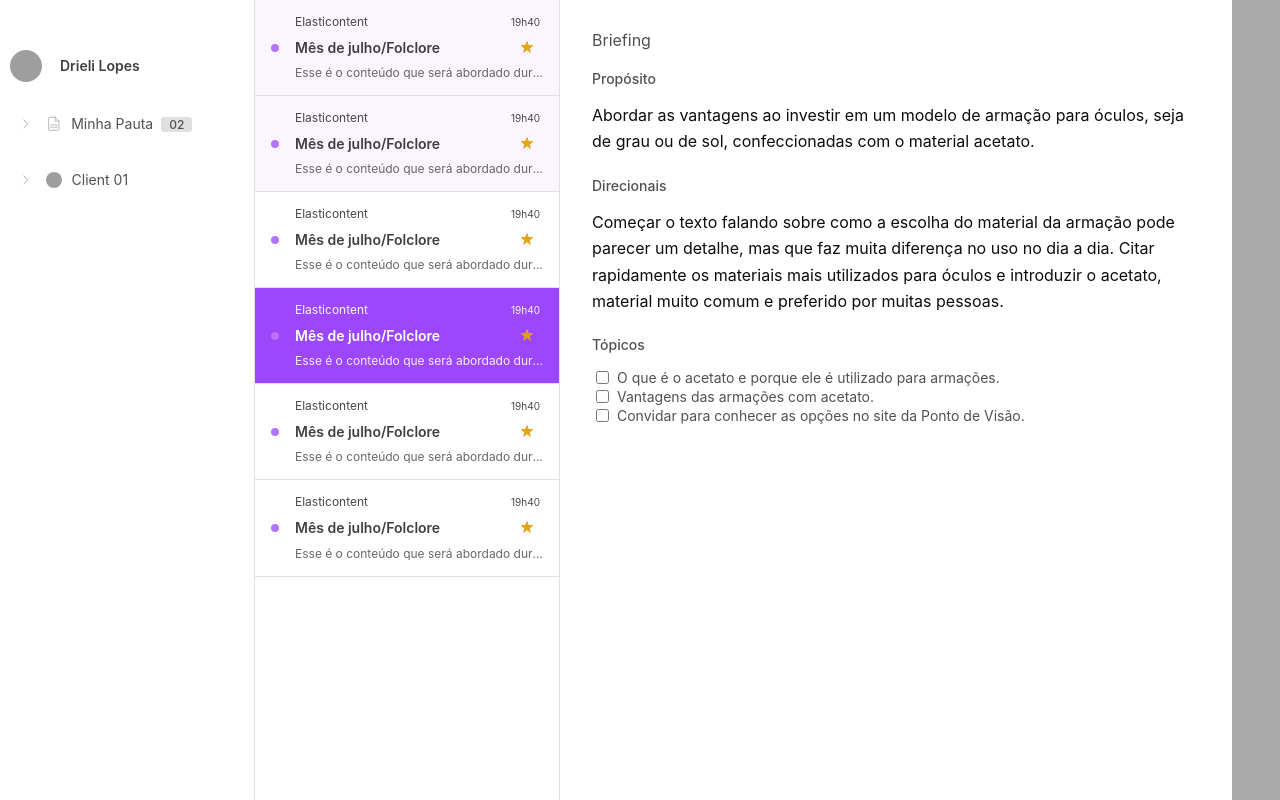
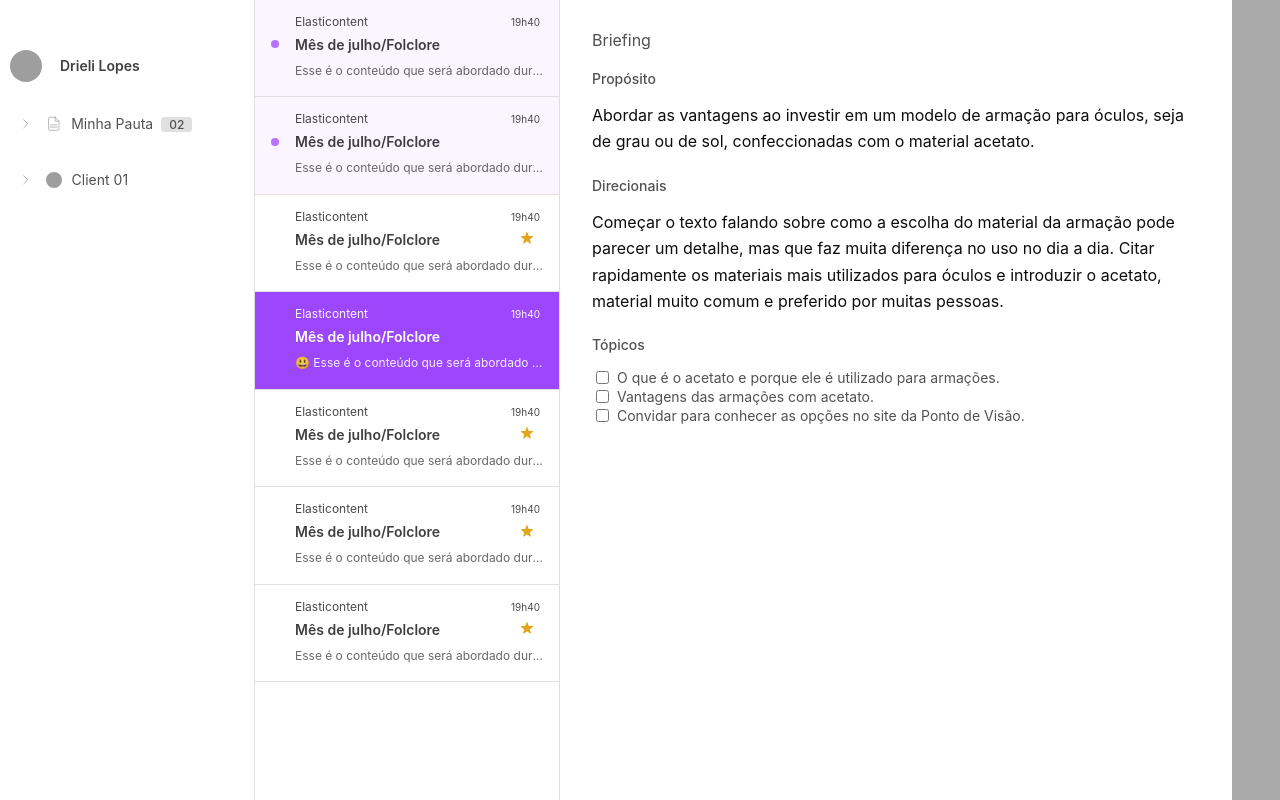
Before and after one commit to opauloh/elasticontent-front, a React (Create React App) app: page / in a window 1280 px wide. Built offline with nearby package versions, Linux system fonts and the light colour scheme; grey boxes are pictures that could not be loaded.

Commit message:
Cardlist loading from fake API using Redux

```diff
--- a/src/inbox/Card/index.tsx
+++ b/src/inbox/Card/index.tsx
@@ -6,18 +6,36 @@ import Status from '../../app/Status';
 
 type CardProps = {
   card: CardType;
+  toggleStarred: (
+    event: React.MouseEvent<HTMLDivElement>,
+    card: CardType
+  ) => void;
+  setActive: (event: React.MouseEvent<HTMLDivElement>, card: CardType) => void;
 };
 
-const Card: React.FC<CardProps> = ({ card }) => {
+const Card: React.FC<CardProps> = ({ card, toggleStarred, setActive }) => {
   return (
-    <Styled.Card active={card.active} new={card.new} status={card.status}>
-      <Styled.Status>
-        <Status />
-      </Styled.Status>
+    <Styled.Card
+      active={card.active}
+      new={card.new}
+      onClick={(e: React.MouseEvent<HTMLDivElement, MouseEvent>) =>
+        setActive(e, card)
+      }
+      status={card.status}>
+      {card.new && (
+        <Styled.Status>
+          <Status />
+        </Styled.Status>
+      )}
       <Styled.Company active={card.active}>{card.company}</Styled.Company>
       <Styled.DateTime active={card.active}>19h40</Styled.DateTime>
       <Styled.Title active={card.active}>Mês de julho/Folclore</Styled.Title>
-      <Styled.Favorite>
+      <Styled.Favorite
+        starred={card.starred}
+        onClick={(e: React.MouseEvent<HTMLDivElement, MouseEvent>) => {
+          e.stopPropagation();
+          toggleStarred(e, card);
+        }}>
         <IconStar />
       </Styled.Favorite>
       <Styled.Description active={card.active}>
--- a/src/inbox/Card/styled.ts
+++ b/src/inbox/Card/styled.ts
@@ -17,17 +17,18 @@ const Card = styled.div<{ active: boolean; new: boolean; status: string }>`
         "top-left top-line top-line top-right "
         "middle-left middle-line middle-line top-favorite"
         "bottom-left bottom-line bottom-line bottom-line";
-    grid-row-gap: ${spacingInline['$spacing-inline-nano']};
+    grid-row-gap: 0.3rem;
     grid-column-gap: ${spacingInline['$spacing-inline-xxxs']};
     border-bottom: 1px solid ${colors['$color-gray-10']};
-    ${(props) =>
-      props.active ? `background: ${colors['$color-brand-50']}` : ''};
-    cursor: pointer;
     ${(props) =>
       props.new
         ? `background: ${colors['$color-brand-10'].replace(', 1)', ', 0.3)')}`
         : ''};
+    ${(props) =>
+      props.active ? `background: ${colors['$color-brand-50']}` : ''};
     cursor: pointer;
+    cursor: pointer;
+    transition: all 0.2s ease;
 }
 `;
 
@@ -77,11 +78,16 @@ const Status = styled.div`
   grid-area: middle-left / middle-left / middle-left / middle-left;
 `;
 
-const Favorite = styled.div`
+const Favorite = styled.div<{ starred: boolean }>`
   grid-area: top-favorite / top-favorite / top-favorite / top-favorite;
-  color: ${colors['$color-yellow-30']};
+  color: ${(props) =>
+    props.starred ? colors['$color-yellow-30'] : colors['$color-gray-20']};
   text-align: center;
-  opacity: 0.95;
+  opacity: ${(props) => (props.starred ? 0.95 : 0)};
+  transition: all 0.4s ease;
+  ${Card}:hover & {
+    opacity: 0.95;
+  }
 `;
 
 const Description = styled.div<{ active: boolean }>`
@@ -94,6 +100,7 @@ const Description = styled.div<{ active: boolean }>`
     props.active ? colors['$color-white'] : colors['$color-gray-50']};
   opacity: ${(props) => (props.active ? 0.9 : 0.75)};
   mix-blend-mode: normal;
+  line-height: ${lineHeights['$line-height-sm']};
 `;
 
 export const Styled = {
--- a/src/inbox/Cardlist/index.tsx
+++ b/src/inbox/Cardlist/index.tsx
@@ -2,20 +2,38 @@ import React from 'react';
 import { Styled } from './styled';
 import Card from '../Card';
 import { CardType } from '../../types/CardType';
+import { useDispatch, useSelector } from 'react-redux';
+import {
+  handleToggleStarredInboxCard,
+  handleSetActiveInboxCard
+} from '../inboxActions';
 
+const Cardlist: React.FC = () => {
+  const dispatch = useDispatch();
+  const inbox = useSelector<{ inbox: CardType[] }, CardType[]>(
+    (state) => state.inbox
+  );
 
-type CardlistProps = {
-  cards: CardType[]
-}
+  const setActive = (event: React.MouseEvent<HTMLDivElement>, card: CardType) =>
+    dispatch(handleSetActiveInboxCard(card));
 
-const Cardlist: React.FC<CardlistProps> = ({ cards }) => {
+  const toggleStarred = (
+    event: React.MouseEvent<HTMLDivElement>,
+    card: CardType
+  ) => dispatch(handleToggleStarredInboxCard(card));
+
   return (
     <Styled.Cardlist>
-      {
-        cards.map((card: CardType) => <Card key={card.id} card={card} />)
-      }
+      {inbox.map((card: CardType) => (
+        <Card
+          key={card.id}
+          card={card}
+          toggleStarred={toggleStarred}
+          setActive={setActive}
+        />
+      ))}
     </Styled.Cardlist>
-  )
-}
+  );
+};
 
 export default Cardlist;
--- a/src/inbox/Cardlist/styled.ts
+++ b/src/inbox/Cardlist/styled.ts
@@ -12,6 +12,10 @@ const Cardlist = styled.div`
   display: flex;
   -webkit-box-align: stretch;
   flex-direction: column;
+  overflow-y: hidden;
+  &:hover {
+    overflow-y: auto;
+  }
 `;
 
 export const Styled = {
--- a/src/inbox/Inbox/index.tsx
+++ b/src/inbox/Inbox/index.tsx
@@ -1,120 +1,23 @@
-import React from 'react';
+import React, { useEffect } from 'react';
 import Sidebar from '../../app/Sidebar';
 import Cardlist from '../Cardlist';
 import { Styled } from './styled';
 import Content from '../../content/Content';
 import Nav from '../../app/Nav';
+import { useDispatch } from 'react-redux';
+import { handleInitialData } from '../../app/actions';
 
 const Inbox: React.FC = () => {
+  const dispatch = useDispatch();
+
+  useEffect(() => {
+    dispatch(handleInitialData());
+  }, [dispatch]);
+
   return (
     <Styled.Inbox>
       <Sidebar />
-      <Cardlist
-        cards={[
-          {
-            id: '0001',
-            company: 'Elasticontent',
-            new: true,
-            active: false,
-            starred: false,
-            title: 'Briefing mês de julho 01',
-            datetime: new Date(),
-            responsible: {
-              name: 'Drieli Lopes',
-              image:
-                'https://encrypted-tbn0.gstatic.com/images?q=tbn%3AANd9GcRvL8VK49O_3-UUwrUQhbfs_pnXTBGBYjm40g&usqp=CAU'
-            },
-            status: 'new',
-            description:
-              'Esse é o conteúdo que será abordado durante o mês de julho'
-          },
-          {
-            id: '0002',
-            company: 'Elasticontent',
-            new: true,
-            active: false,
-            starred: false,
-            title: 'Briefing mês de julho 01',
-            datetime: new Date(),
-            responsible: {
-              name: 'Drieli Lopes',
-              image:
-                'https://encrypted-tbn0.gstatic.com/images?q=tbn%3AANd9GcRvL8VK49O_3-UUwrUQhbfs_pnXTBGBYjm40g&usqp=CAU'
-            },
-            status: 'new',
-            description:
-              'Esse é o conteúdo que será abordado durante o mês de julho'
-          },
-          {
-            id: '0003',
-            company: 'Elasticontent',
-            new: false,
-            active: false,
-            starred: true,
-            title: 'Briefing mês de julho 01',
-            datetime: new Date(),
-            responsible: {
-              name: 'Drieli Lopes',
-              image:
-                'https://encrypted-tbn0.gstatic.com/images?q=tbn%3AANd9GcRvL8VK49O_3-UUwrUQhbfs_pnXTBGBYjm40g&usqp=CAU'
-            },
-            status: 'pending',
-            description:
-              'Esse é o conteúdo que será abordado durante o mês de julho'
-          },
-          {
-            id: '0004',
-            company: 'Elasticontent',
-            new: false,
-            active: true,
-            starred: false,
-            title: 'Briefing mês de julho 01',
-            datetime: new Date(),
-            responsible: {
-              name: 'Drieli Lopes',
-              image:
-                'https://encrypted-tbn0.gstatic.com/images?q=tbn%3AANd9GcRvL8VK49O_3-UUwrUQhbfs_pnXTBGBYjm40g&usqp=CAU'
-            },
-            status: 'pending',
-            description:
-              'Esse é o conteúdo que será abordado durante o mês de julho'
-          },
-          {
-            id: '0005',
-            company: 'Elasticontent',
-            new: false,
-            active: false,
-            starred: true,
-            title: 'Briefing mês de julho 01',
-            datetime: new Date(),
-            responsible: {
-              name: 'Drieli Lopes',
-              image:
-                'https://encrypted-tbn0.gstatic.com/images?q=tbn%3AANd9GcRvL8VK49O_3-UUwrUQhbfs_pnXTBGBYjm40g&usqp=CAU'
-            },
-            status: 'pending',
-            description:
-              'Esse é o conteúdo que será abordado durante o mês de julho'
-          },
-          {
-            id: '0006',
-            company: 'Elasticontent',
-            new: false,
-            active: false,
-            starred: true,
-            title: 'Briefing mês de julho 01',
-            datetime: new Date(),
-            responsible: {
-              name: 'Drieli Lopes',
-              image:
-                'https://encrypted-tbn0.gstatic.com/images?q=tbn%3AANd9GcRvL8VK49O_3-UUwrUQhbfs_pnXTBGBYjm40g&usqp=CAU'
-            },
-            status: 'pending',
-            description:
-              'Esse é o conteúdo que será abordado durante o mês de julho'
-          }
-        ]}
-      />
+      <Cardlist />
       <Content />
       <Nav />
     </Styled.Inbox>
```
